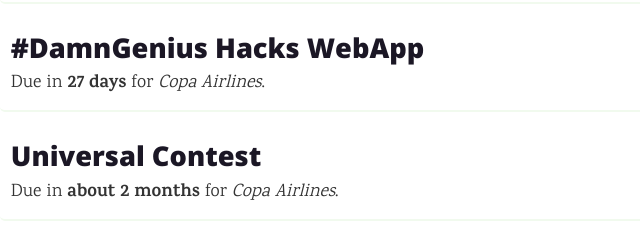
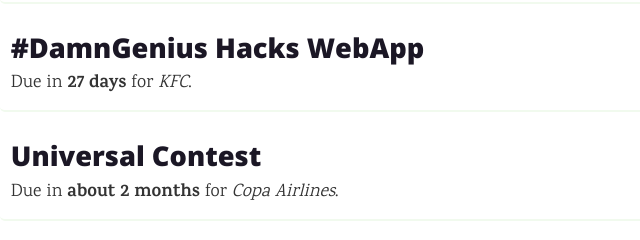
Before and after one commit to antoniwan/active-projects, a Gatsby site: page / in a window 1280 px wide. Shown: the part 1168-1408 px from the top of the page, 0-640 px from the left. Built offline with nearby package versions, Linux system fonts and the light colour scheme; Gatsby itself is replaced by a stand-in of ours; some packages are replaced by stand-ins of ours.

Commit message:
wrong client

```diff
--- a/src/projects/kfc-damngenius-webapp.md
+++ b/src/projects/kfc-damngenius-webapp.md
@@ -1,7 +1,7 @@
 ---
 title: "#DamnGenius Hacks WebApp"
 date: "November 16 2017"
-clientName: "Copa Airlines"
+clientName: "KFC"
 dueDate: "December 14 2017"
 workflowUrl: "http://m8.companyworkflow.com/#/dashboard/activity"
 status: "concept"
```
